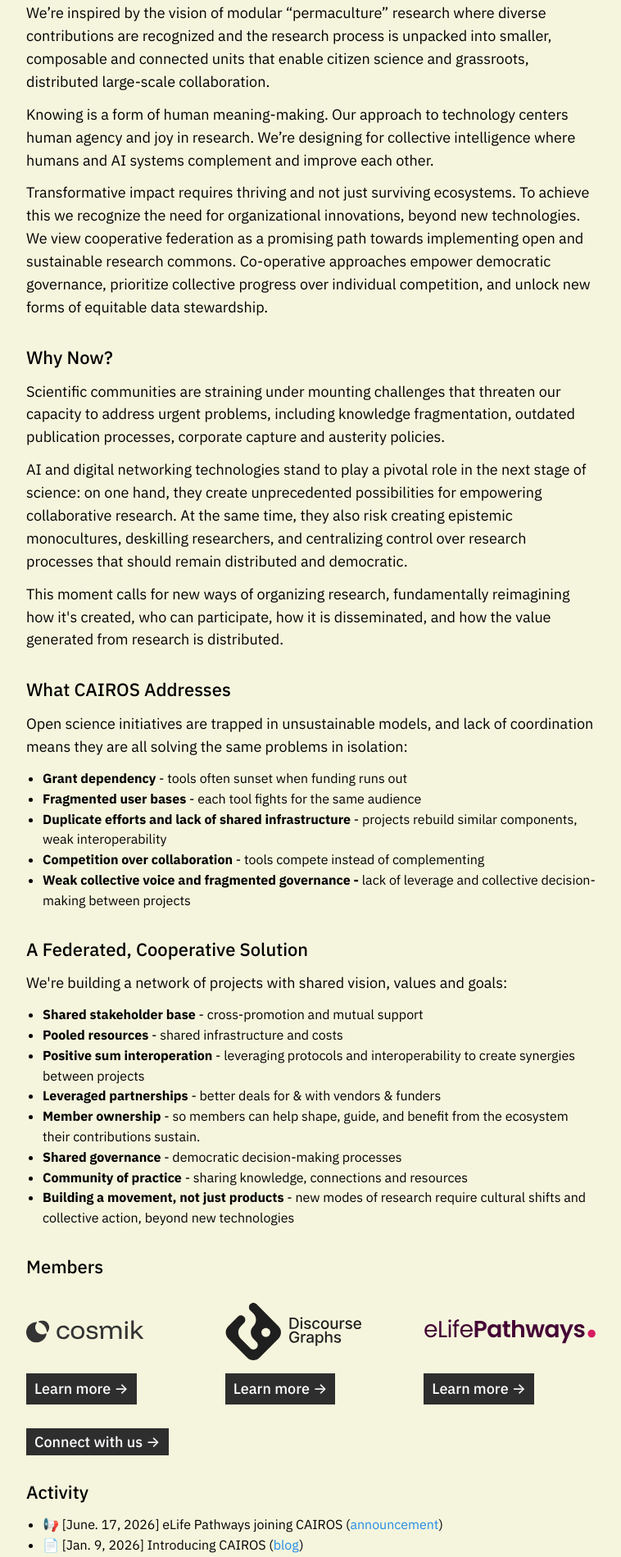
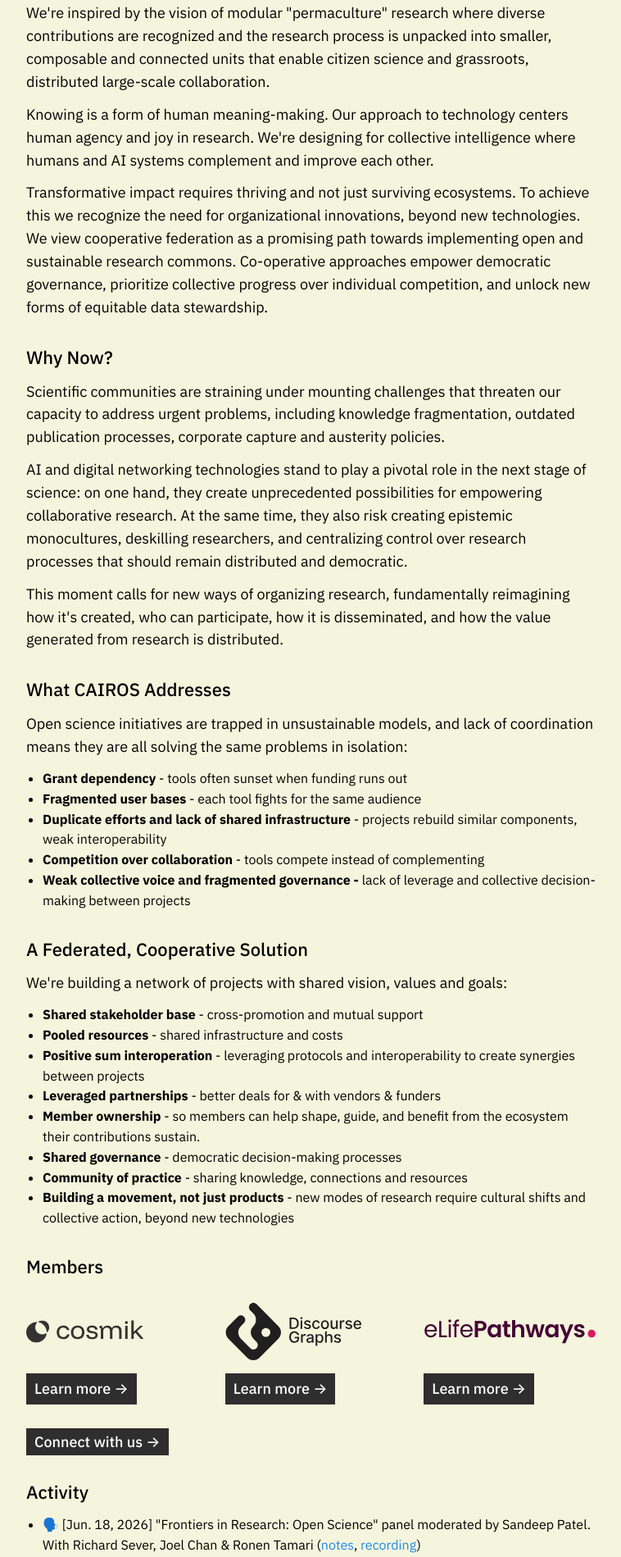
Before and after one commit to cosmik-network/cairos-site, a Next.js app: page / in a window 1280 px wide. Shown: the part 600-2499 px from the top of the page at 82% size, without its empty margins (260-1018 px from the left). Built offline with nearby package versions, Linux system fonts and the light colour scheme; a web font is replaced by a local one.

Commit message:
add panel

```diff
--- a/src/app/(landing)/Content.mdx
+++ b/src/app/(landing)/Content.mdx
@@ -22,9 +22,9 @@ The tools, data and infrastructure that enable research are increasingly enclose
 
 We view research communication not just as information sharing by scholars for public consumption, but rather as a *collective intelligence process*: participatory, self-organizing, networked and adaptive.
 
-We’re inspired by the vision of modular “permaculture” research where diverse contributions are recognized and the research process is unpacked into smaller, composable and connected units that enable citizen science and grassroots, distributed large-scale collaboration.
+We're inspired by the vision of modular "permaculture" research where diverse contributions are recognized and the research process is unpacked into smaller, composable and connected units that enable citizen science and grassroots, distributed large-scale collaboration.
 
-Knowing is a form of human meaning-making. Our approach to technology centers human agency and joy in research. We’re designing for collective intelligence where humans and AI systems complement and improve each other.
+Knowing is a form of human meaning-making. Our approach to technology centers human agency and joy in research. We're designing for collective intelligence where humans and AI systems complement and improve each other.
 
 Transformative impact requires thriving and not just surviving ecosystems. To achieve this we recognize the need for organizational innovations, beyond new technologies. We view cooperative federation as a promising path towards implementing open and sustainable research commons. Co-operative approaches empower democratic governance, prioritize collective progress over individual competition, and unlock new forms of equitable data stewardship.
 </Stack>
@@ -99,9 +99,10 @@ We're building a network of projects with shared vision, values and goals:
 <Stack gap={"sm"}>
 ### Activity
 
-- 📢 [June. 17, 2026] eLife Pathways joining CAIROS ([announcement](https://elifepathways.org/blog/post-18-06-25/))
-- 📄 [Jan. 9, 2026] Introducing CAIROS ([blog](https://blog.cosmik.network/introducing-cairos))
-- 🗣️ [Dec. 15, 2025] Presented CAIROS at [AGU2025 Conference](https://www.agu.org/annual-meeting) ([abstract](https://essopenarchive.org/doi/full/10.22541/essoar.176538364.45030502), [slides](https://docs.google.com/presentation/d/1MWc5efrX2zvxickFxQD-Y9fziu1USyw2uP9_L5cRgp8/edit), [recording](https://www.youtube.com/watch?v=f95EET3YeTY))
+- 🗣️ [Jun. 18, 2026] "Frontiers in Research: Open Science" panel moderated by Sandeep Patel. With Richard Sever, Joel Chan & Ronen Tamari ([notes](https://discoursegraphs.github.io/panel-qa-site/), [recording](https://www.youtube.com/watch?v=b5SQuNGSdlY))
+- 📢 [Jun. 17, 2026] eLife Pathways joining CAIROS ([announcement](https://elifepathways.org/blog/post-18-06-25/))
+- 📄 [Jan. 9, 2026] Introducing CAIROS ([blog](https://blog.cosmik.network/introducing-cairos))
+- 🗣️ [Dec. 15, 2025] Presented CAIROS at [AGU2025 Conference](https://www.agu.org/annual-meeting) ([abstract](https://essopenarchive.org/doi/full/10.22541/essoar.176538364.45030502), [slides](https://docs.google.com/presentation/d/1MWc5efrX2zvxickFxQD-Y9fziu1USyw2uP9_L5cRgp8/edit), [recording](https://www.youtube.com/watch?v=f95EET3YeTY))
 
 </Stack>
 
```
